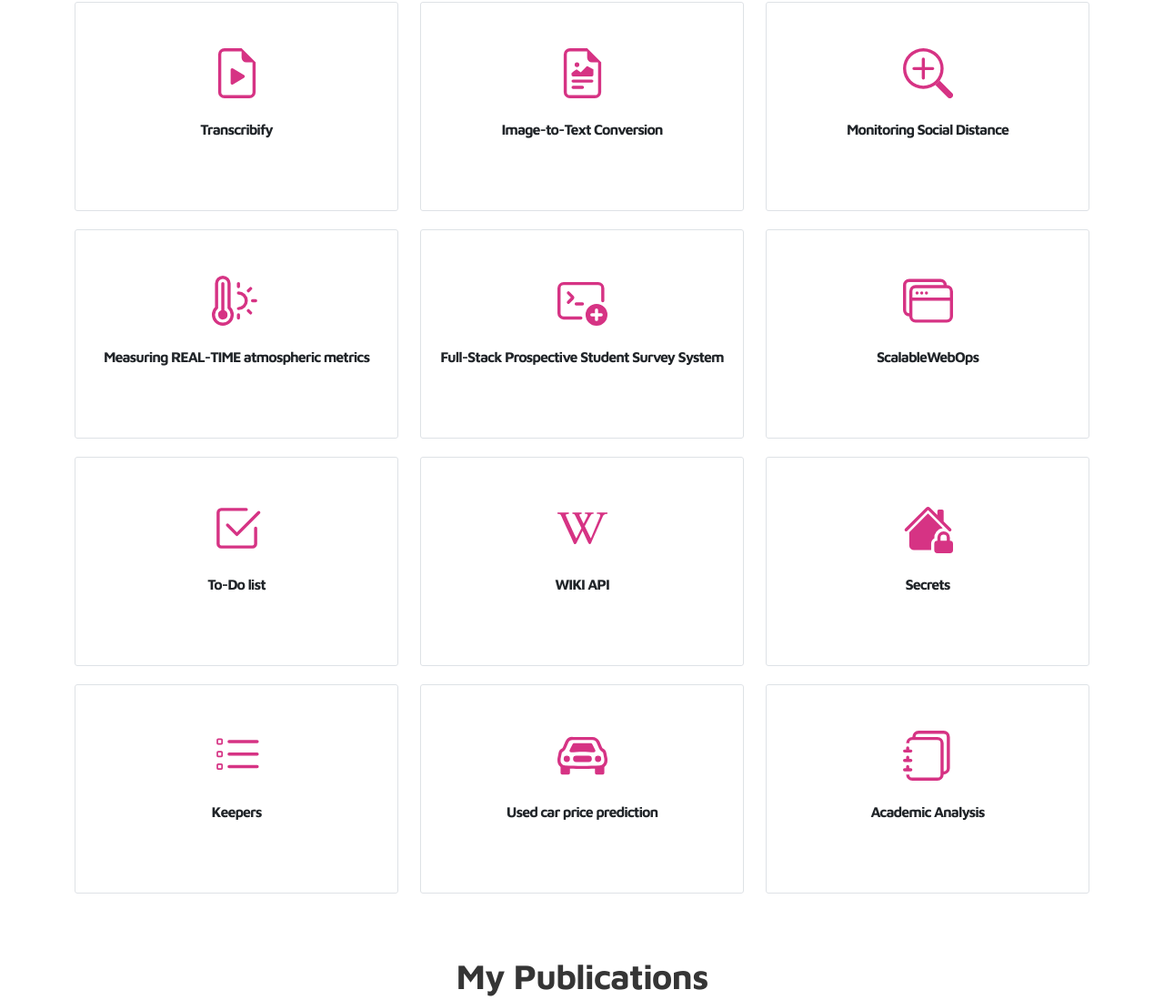
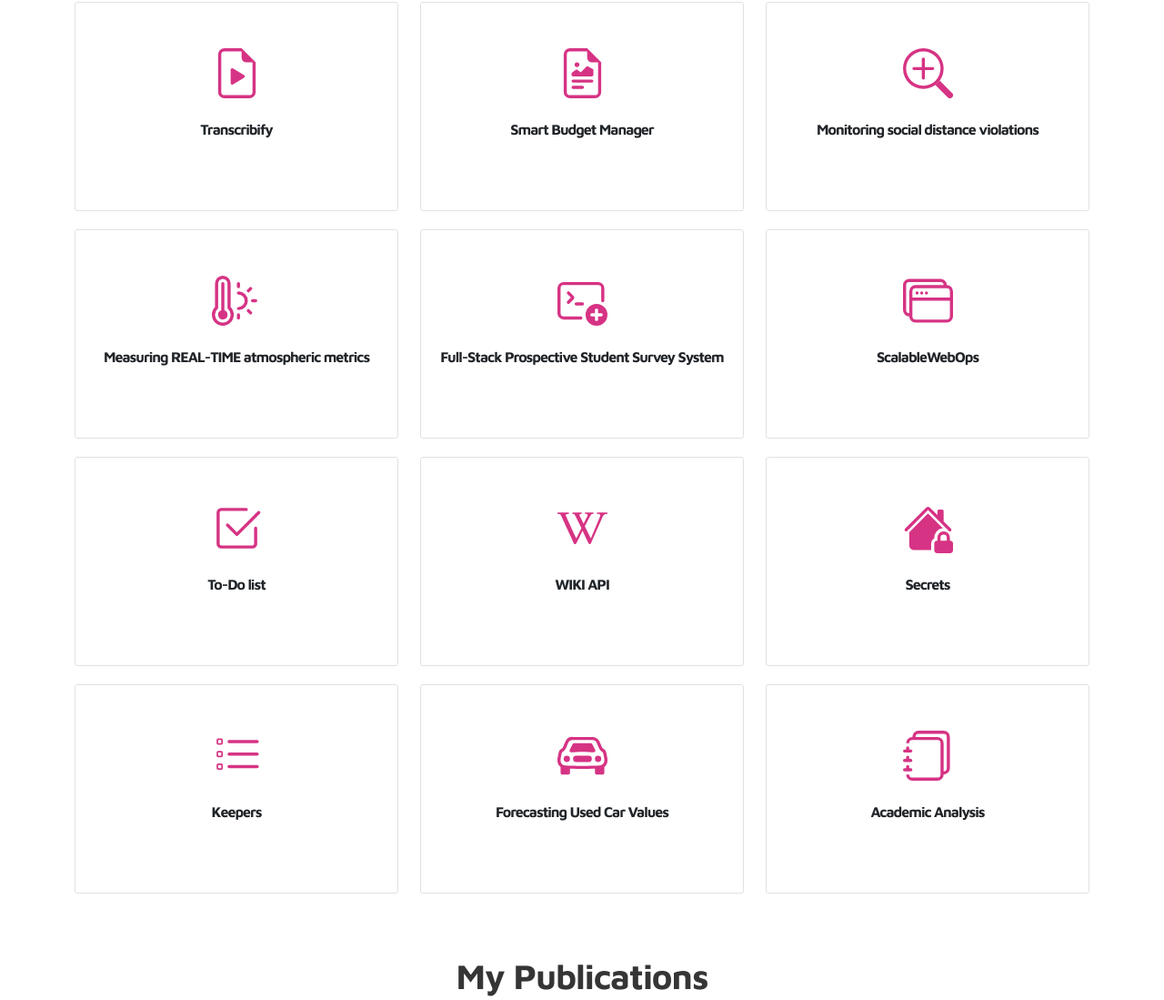
Before and after one commit to Bhargavijanga58/Myportfolio, a plain HTML site: page index.html in a window 1280 px wide. Shown: the part 992-2091 px from the top of the page at 91% size. Drawn offline with nearby package versions, Linux system fonts and the light colour scheme.

Commit message:
title change

```diff
--- a/index.html
+++ b/index.html
@@ -156,7 +156,7 @@
         <div class="service-card">
             <div class="body">
                 <img src="./images/undraw/itt.svg" alt="Icons" class="icon">
-                <h6 class="title">Image-to-Text Conversion</h6>
+                <h6 class="title">Smart Budget Manager</h6>
                 <p class="subtitle"><small>Web app for image analysis and text extraction facilitating various applications like document digitization, automated data extraction, and image indexing.</small></p>
             </div>
         </div>
@@ -166,7 +166,7 @@
         <div class="service-card">
           <div class="body">
             <img src="./images/undraw/zoom-in.svg" alt="Icons" class="icon">
-            <h6 class="title">Monitoring Social Distance</h6>
+            <h6 class="title">Monitoring social distance violations</h6>
             <p class="subtitle"><small>A web app for real-time surveillance of social distance violations, enhancing city safety by monitoring and visualizing infection zones through surveillance cameras.</small></p>
           </div>
         </div>
@@ -241,7 +241,7 @@
         <div class="service-card">
             <div class="body">
                 <img src="./images/undraw/car-front.svg" alt="Icons" class="icon">
-                <h6 class="title">Used car price prediction</h6>
+                <h6 class="title">Forecasting Used Car Values</h6>
                 <p class="subtitle"><small>A price predictive model framework that provides accurate prices for used cars, facilitating informed decision-making for the dealership's business requirements.</small></p>
             </div>
         </div>
```
